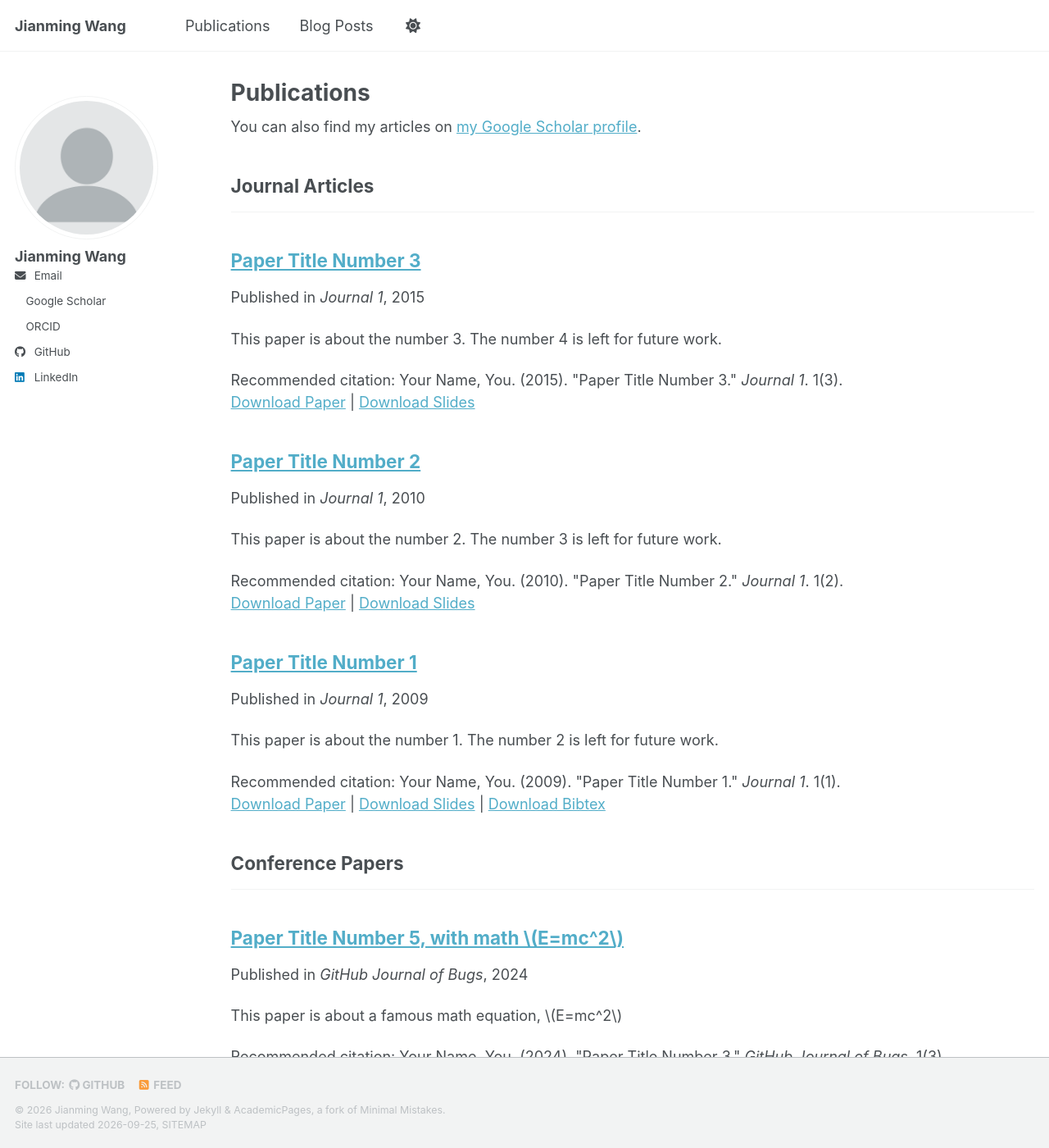
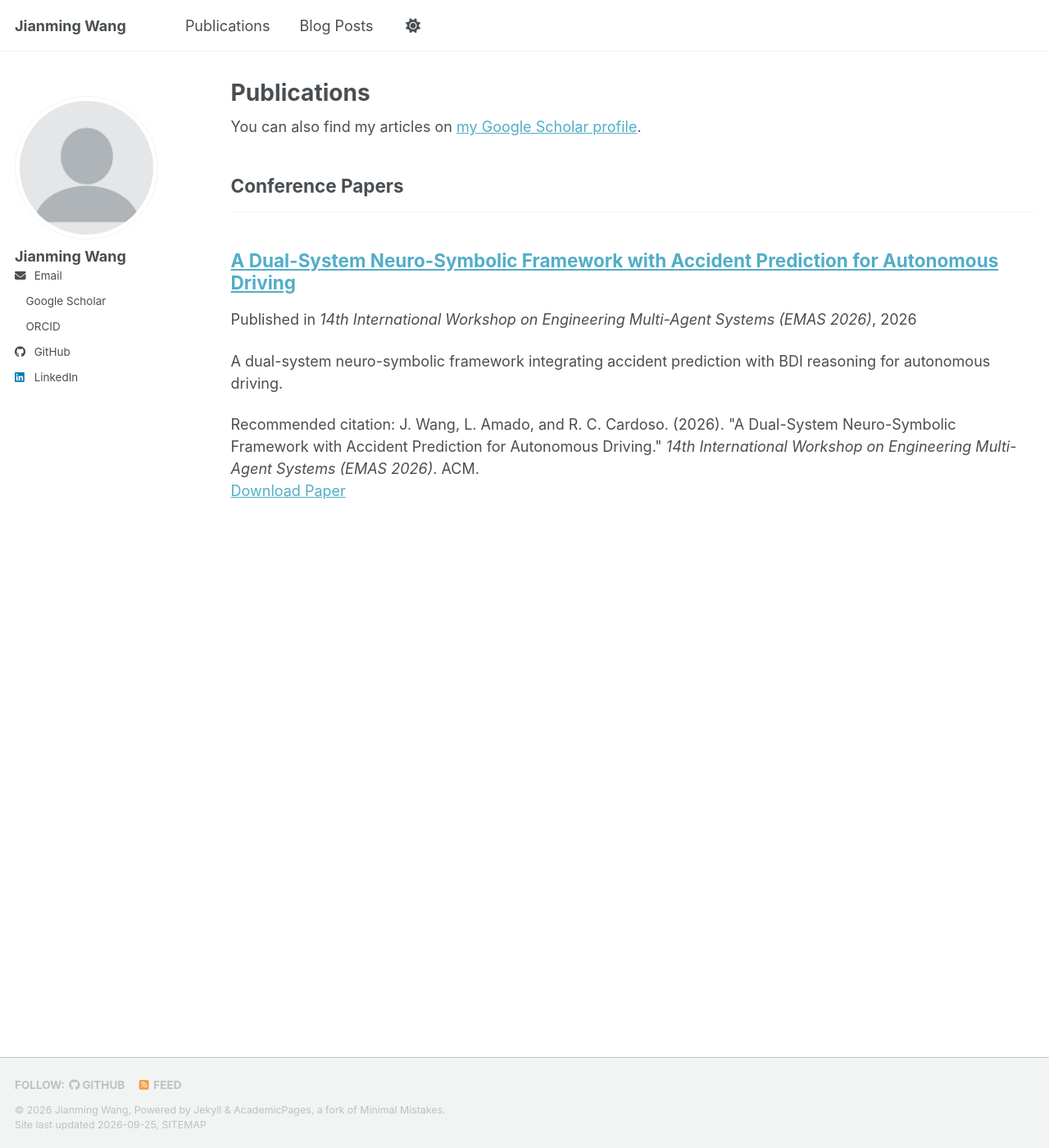
Before and after one commit to vicalere90/vicalere90.github.io, a Jekyll site: the page built from _pages/publications.html, in a window 1280 px wide and 1400 px high. Shown: the whole window at 82% size. Built offline with Jekyll 4.4.1, drawn with Linux system fonts in a browser that asks for light colours; a style sheet for code colours, icons or effects is not loaded; some of the changed text lies outside the part shown.

Commit message:
25 Sep 2026: update publication and aboutme

```diff
--- a/_publications/2009-10-01-paper-title-number-1.md
+++ /dev/null
@@ -1,14 +0,0 @@
----
-title: "Paper Title Number 1"
-collection: publications
-category: manuscripts
-permalink: /publication/2009-10-01-paper-title-number-1
-excerpt: 'This paper is about the number 1. The number 2 is left for future work.'
-date: 2009-10-01
-venue: 'Journal 1'
-slidesurl: 'https://academicpages.github.io/files/slides1.pdf'
-paperurl: 'https://academicpages.github.io/files/paper1.pdf'
-bibtexurl: 'https://academicpages.github.io/files/bibtex1.bib'
-citation: 'Your Name, You. (2009). &quot;Paper Title Number 1.&quot; <i>Journal 1</i>. 1(1).'
----
-The contents above will be part of a list of publications, if the user clicks the link for the publication than the contents of section will be rendered as a full page, allowing you to provide more information about the paper for the reader. When publications are displayed as a single page, the contents of the above "citation" field will automatically be included below this section in a smaller font.
--- a/_publications/2010-10-01-paper-title-number-2.md
+++ /dev/null
@@ -1,14 +0,0 @@
----
-title: "Paper Title Number 2"
-collection: publications
-category: manuscripts
-permalink: /publication/2010-10-01-paper-title-number-2
-excerpt: 'This paper is about the number 2. The number 3 is left for future work.'
-date: 2010-10-01
-venue: 'Journal 1'
-slidesurl: 'https://academicpages.github.io/files/slides2.pdf'
-paperurl: 'https://academicpages.github.io/files/paper2.pdf'
-citation: 'Your Name, You. (2010). &quot;Paper Title Number 2.&quot; <i>Journal 1</i>. 1(2).'
----
-
-The contents above will be part of a list of publications, if the user clicks the link for the publication than the contents of section will be rendered as a full page, allowing you to provide more information about the paper for the reader. When publications are displayed as a single page, the contents of the above "citation" field will automatically be included below this section in a smaller font.
--- a/_publications/2015-10-01-paper-title-number-3.md
+++ /dev/null
@@ -1,14 +0,0 @@
----
-title: "Paper Title Number 3"
-collection: publications
-category: manuscripts
-permalink: /publication/2015-10-01-paper-title-number-3
-excerpt: 'This paper is about the number 3. The number 4 is left for future work.'
-date: 2015-10-01
-venue: 'Journal 1'
-slidesurl: 'https://academicpages.github.io/files/slides3.pdf'
-paperurl: 'https://academicpages.github.io/files/paper3.pdf'
-citation: 'Your Name, You. (2015). &quot;Paper Title Number 3.&quot; <i>Journal 1</i>. 1(3).'
----
-
-The contents above will be part of a list of publications, if the user clicks the link for the publication than the contents of section will be rendered as a full page, allowing you to provide more information about the paper for the reader. When publications are displayed as a single page, the contents of the above "citation" field will automatically be included below this section in a smaller font.
--- a/_publications/2025-06-08-paper-title-number-5.md
+++ /dev/null
@@ -1,13 +0,0 @@
----
-title: "Paper Title Number 5, with math $$E=mc^2$$"
-collection: publications
-category: conferences
-permalink: /publication/2024-02-17-paper-title-number-4
-excerpt: 'This paper is about a famous math equation, $$E=mc^2$$'
-date: 2024-02-17
-venue: 'GitHub Journal of Bugs'
-paperurl: 'https://academicpages.github.io/files/paper3.pdf'
-citation: 'Your Name, You. (2024). &quot;Paper Title Number 3.&quot; <i>GitHub Journal of Bugs</i>. 1(3).'
----
-
-Using [MathJax](https://www.mathjax.org/) in the description is supported - $$E=mc^2$$ - however, the use must be mindful that the default delimiters are `$$...$$` and `\\[...\\]` which differs from the `$...$` that is typically expected.
--- /dev/null
+++ b/_publications/2026-03-28-paper-title-number-1.md
@@ -0,0 +1,15 @@
+---
+title: "A Dual-System Neuro-Symbolic Framework with Accident Prediction for Autonomous Driving"
+collection: publications
+category: conferences
+permalink: /publication/2026-dual-system-neuro-symbolic-autonomous-driving
+excerpt: "A dual-system neuro-symbolic framework integrating accident prediction with BDI reasoning for autonomous driving."
+date: 2026-03-28
+venue: "14th International Workshop on Engineering Multi-Agent Systems (EMAS 2026)"
+paperurl: "https://abdn.elsevierpure.com/en/publications/a-dual-system-neuro-symbolic-framework-with-accident-prediction-f/"
+citation: 'J. Wang, L. Amado, and R. C. Cardoso. (2026). &quot;A Dual-System Neuro-Symbolic Framework with Accident Prediction for Autonomous Driving.&quot; <i>14th International Workshop on Engineering Multi-Agent Systems (EMAS 2026)</i>. ACM.'
+---
+
+This work proposes MLAPM-MAS, a dual-system neuro-symbolic framework for autonomous driving that combines accident prediction with BDI-based symbolic reasoning.
+
+[University of Aberdeen Research Portal](https://abdn.elsevierpure.com/en/publications/a-dual-system-neuro-symbolic-framework-with-accident-prediction-f/)
```
Also changed, not shown: _pages/about.md (+3 -2 lines), _publications/2024-02-17-paper-title-number-4.md (deleted, +0 -13 lines).
